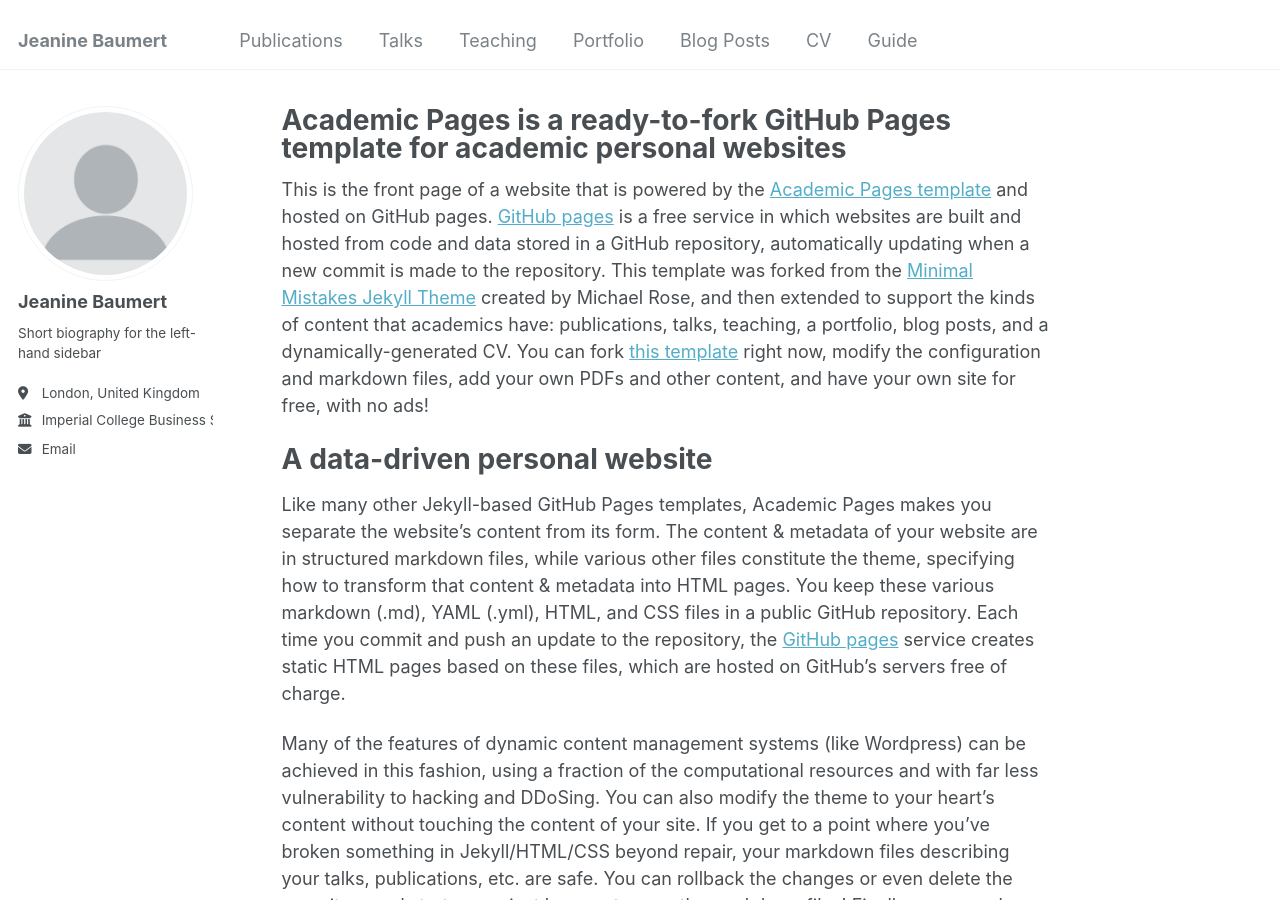
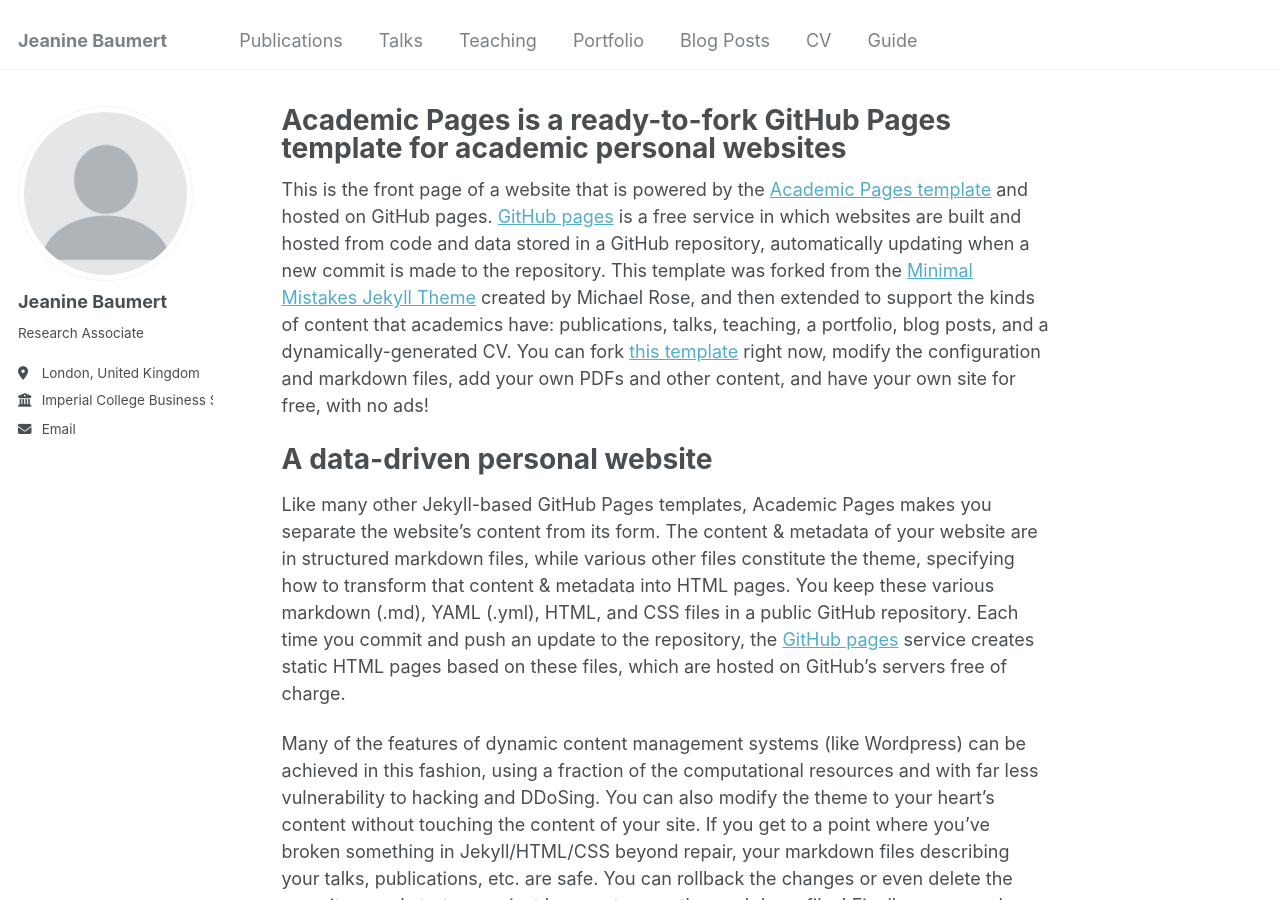
Before and after one commit to jeaninebaumert/jeaninebaumert.github.io, a Jekyll site: the page built from _pages/about.md, in a window 1280 px wide and 900 px high. Built offline with Jekyll 4.4.1, drawn with Linux system fonts in a browser that asks for light colours.

Commit message:
Update _config.yml

```diff
--- a/_config.yml
+++ b/_config.yml
@@ -24,7 +24,7 @@ author:
   avatar           : "profile.png"
   name             : "Jeanine Baumert"
   pronouns         : # example: "she/her"
-  bio              : "Short biography for the left-hand sidebar"
+  bio              : "Research Associate"
   location         : "London, United Kingdom"
   employer         : "Imperial College Business School"
   uri              : # URL
```
